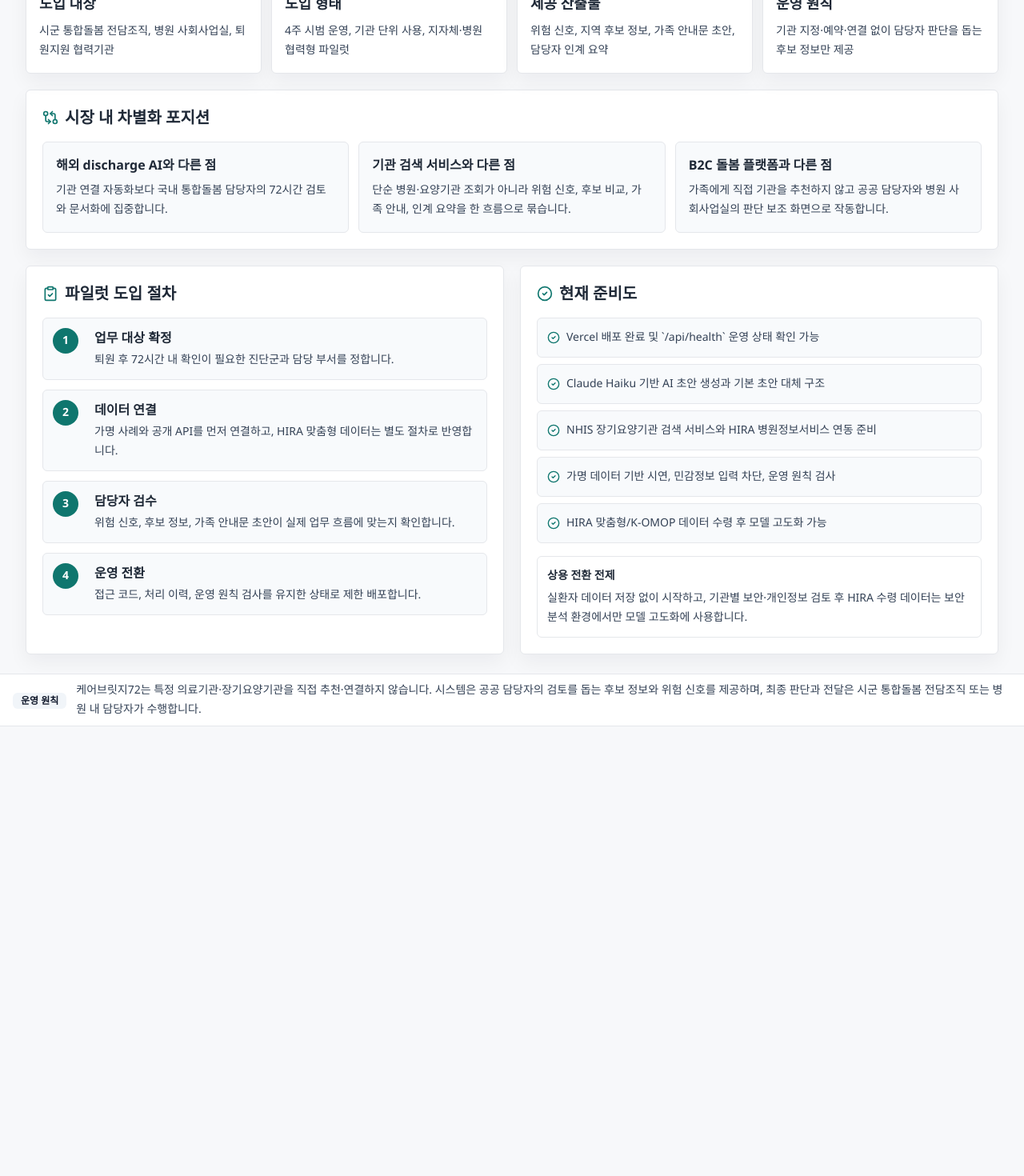
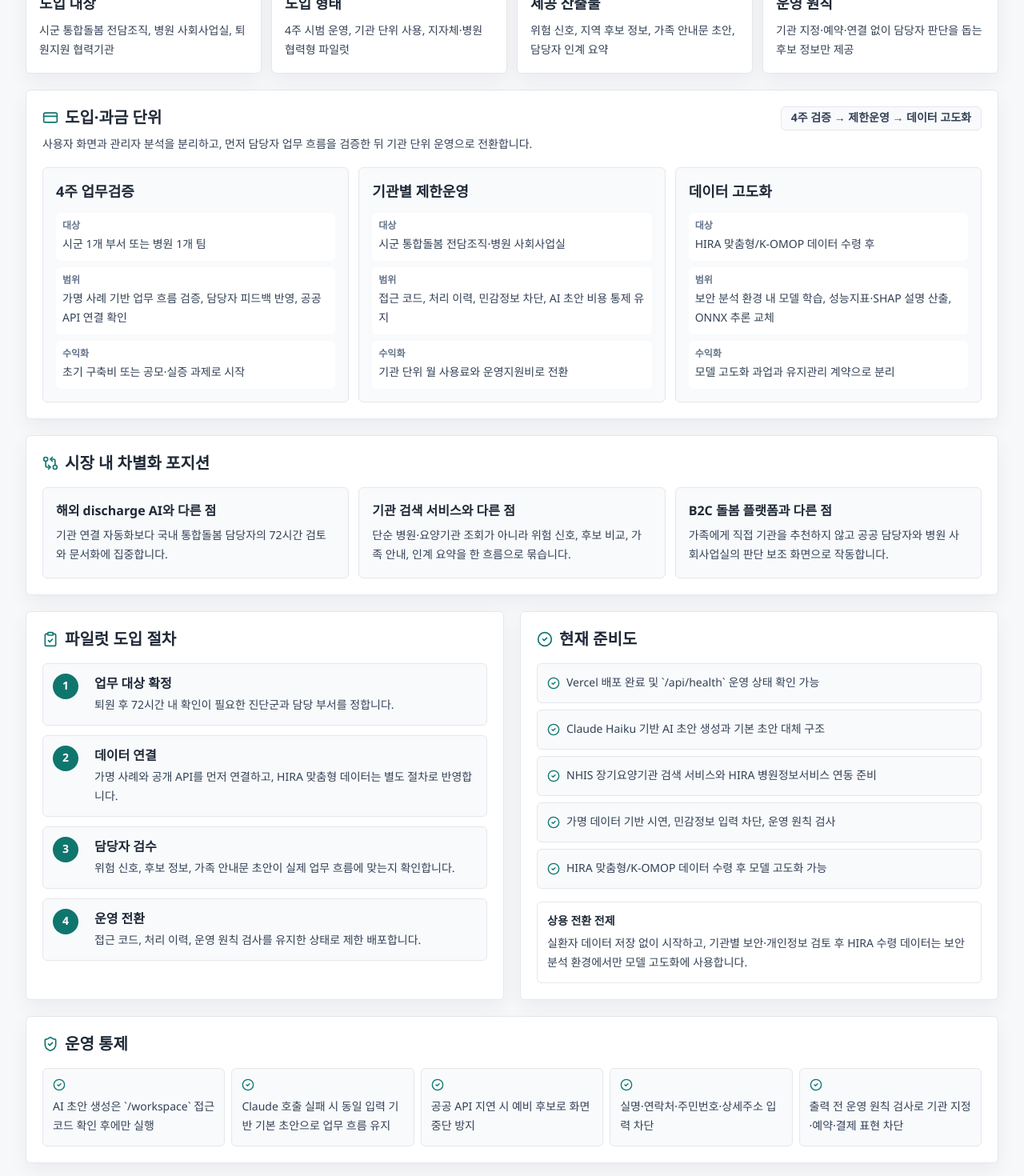
Before and after one commit to dailyweekly/carebridge72, a Next.js app: page /readiness in a window 1280 px wide. Shown: the part 440-1910 px from the top of the page at 80% size. Before the commit the page ends 1348 px from the top, so only its background shows below. Built offline with nearby package versions, Linux system fonts and the light colour scheme.

Commit message:
Add commercialization and operation controls

```diff
--- a/app/readiness/page.tsx
+++ b/app/readiness/page.tsx
@@ -3,6 +3,7 @@ import {
   Building2,
   CheckCircle2,
   ClipboardCheck,
+  CreditCard,
   GitCompareArrows,
   FileText,
   LockKeyhole,
@@ -49,6 +50,35 @@ const readinessItems = [
   "NHIS 장기요양기관 검색 서비스와 HIRA 병원정보서비스 연동 준비",
   "가명 데이터 기반 시연, 민감정보 입력 차단, 운영 원칙 검사",
   "HIRA 맞춤형/K-OMOP 데이터 수령 후 모델 고도화 가능"
+];
+
+const adoptionPackages = [
+  {
+    title: "4주 업무검증",
+    target: "시군 1개 부서 또는 병원 1개 팀",
+    scope: "가명 사례 기반 업무 흐름 검증, 담당자 피드백 반영, 공공 API 연결 확인",
+    commercial: "초기 구축비 또는 공모·실증 과제로 시작"
+  },
+  {
+    title: "기관별 제한운영",
+    target: "시군 통합돌봄 전담조직·병원 사회사업실",
+    scope: "접근 코드, 처리 이력, 민감정보 차단, AI 초안 비용 통제 유지",
+    commercial: "기관 단위 월 사용료와 운영지원비로 전환"
+  },
+  {
+    title: "데이터 고도화",
+    target: "HIRA 맞춤형/K-OMOP 데이터 수령 후",
+    scope: "보안 분석 환경 내 모델 학습, 성능지표·SHAP 설명 산출, ONNX 추론 교체",
+    commercial: "모델 고도화 과업과 유지관리 계약으로 분리"
+  }
+];
+
+const operationControls = [
+  "AI 초안 생성은 `/workspace` 접근 코드 확인 후에만 실행",
+  "Claude 호출 실패 시 동일 입력 기반 기본 초안으로 업무 흐름 유지",
+  "공공 API 지연 시 예비 후보로 화면 중단 방지",
+  "실명·연락처·주민번호·상세주소 입력 차단",
+  "출력 전 운영 원칙 검사로 기관 지정·예약·결제 표현 차단"
 ];
 
 const marketPosition = [
@@ -137,6 +167,35 @@ export default function ReadinessPage() {
       </section>
 
       <section className="mt-5 rounded-md border border-line bg-white p-5 shadow-soft">
+        <div className="mb-4 flex flex-col gap-2 sm:flex-row sm:items-start sm:justify-between">
+          <div>
+            <div className="flex items-center gap-2">
+              <CreditCard size={20} className="text-teal" />
+              <h2 className="text-xl font-black text-ink">도입·과금 단위</h2>
+            </div>
+            <p className="mt-2 text-sm leading-6 text-slate-700">
+              사용자 화면과 관리자 분석을 분리하고, 먼저 담당자 업무 흐름을 검증한 뒤 기관 단위 운영으로 전환합니다.
+            </p>
+          </div>
+          <span className="rounded-md border border-line bg-panel px-3 py-1 text-sm font-bold text-slate-700">
+            4주 검증 → 제한운영 → 데이터 고도화
+          </span>
+        </div>
+        <div className="grid gap-3 lg:grid-cols-3">
+          {adoptionPackages.map((item) => (
+            <article key={item.title} className="rounded-md border border-line bg-panel p-4">
+              <h3 className="text-lg font-black text-ink">{item.title}</h3>
+              <dl className="mt-3 grid gap-2 text-sm leading-6 text-slate-700">
+                <PackageRow label="대상" value={item.target} />
+                <PackageRow label="범위" value={item.scope} />
+                <PackageRow label="수익화" value={item.commercial} />
+              </dl>
+            </article>
+          ))}
+        </div>
+      </section>
+
+      <section className="mt-5 rounded-md border border-line bg-white p-5 shadow-soft">
         <div className="mb-4 flex items-center gap-2">
           <GitCompareArrows size={20} className="text-teal" />
           <h2 className="text-xl font-black text-ink">시장 내 차별화 포지션</h2>
@@ -194,7 +253,31 @@ export default function ReadinessPage() {
           </div>
         </div>
       </section>
+
+      <section className="mt-5 rounded-md border border-line bg-white p-5 shadow-soft">
+        <div className="mb-4 flex items-center gap-2">
+          <ShieldCheck size={20} className="text-teal" />
+          <h2 className="text-xl font-black text-ink">운영 통제</h2>
+        </div>
+        <div className="grid gap-2 md:grid-cols-2 xl:grid-cols-5">
+          {operationControls.map((item) => (
+            <div key={item} className="rounded-md border border-line bg-panel p-3 text-sm leading-6 text-slate-700">
+              <CheckCircle2 size={16} className="mb-2 text-teal" />
+              {item}
+            </div>
+          ))}
+        </div>
+      </section>
     </main>
+  );
+}
+
+function PackageRow({ label, value }: { label: string; value: string }) {
+  return (
+    <div className="grid gap-1 rounded-md bg-white p-2">
+      <dt className="text-xs font-black text-slate-500">{label}</dt>
+      <dd>{value}</dd>
+    </div>
   );
 }
 
--- a/lib/service-health.ts
+++ b/lib/service-health.ts
@@ -27,6 +27,15 @@ export function getServiceHealth(env: Record<string, string | undefined> = proce
       llm: env.ANTHROPIC_API_KEY || env.CLAUDE_API_KEY ? "claude-enabled" : "fallback-only",
       hiraCdm: "procedural-request"
     },
+    operationalControls: {
+      workspaceAccess: env.WORKSPACE_ACCESS_CODE ? "enabled" : "default-code",
+      llmCostControl: "workspace-gated",
+      llmFailureMode: "deterministic-fallback",
+      publicApiFailureMode: "mock-fallback",
+      privacyInputFilter: "enabled",
+      outputPolicyCheck: "enabled",
+      patientIdentifiers: "not-collected"
+    },
     readiness: summary,
     routes: [
       "/",
```
Also changed, not shown: 1 other file (tests, documents, lock files or other folders).
